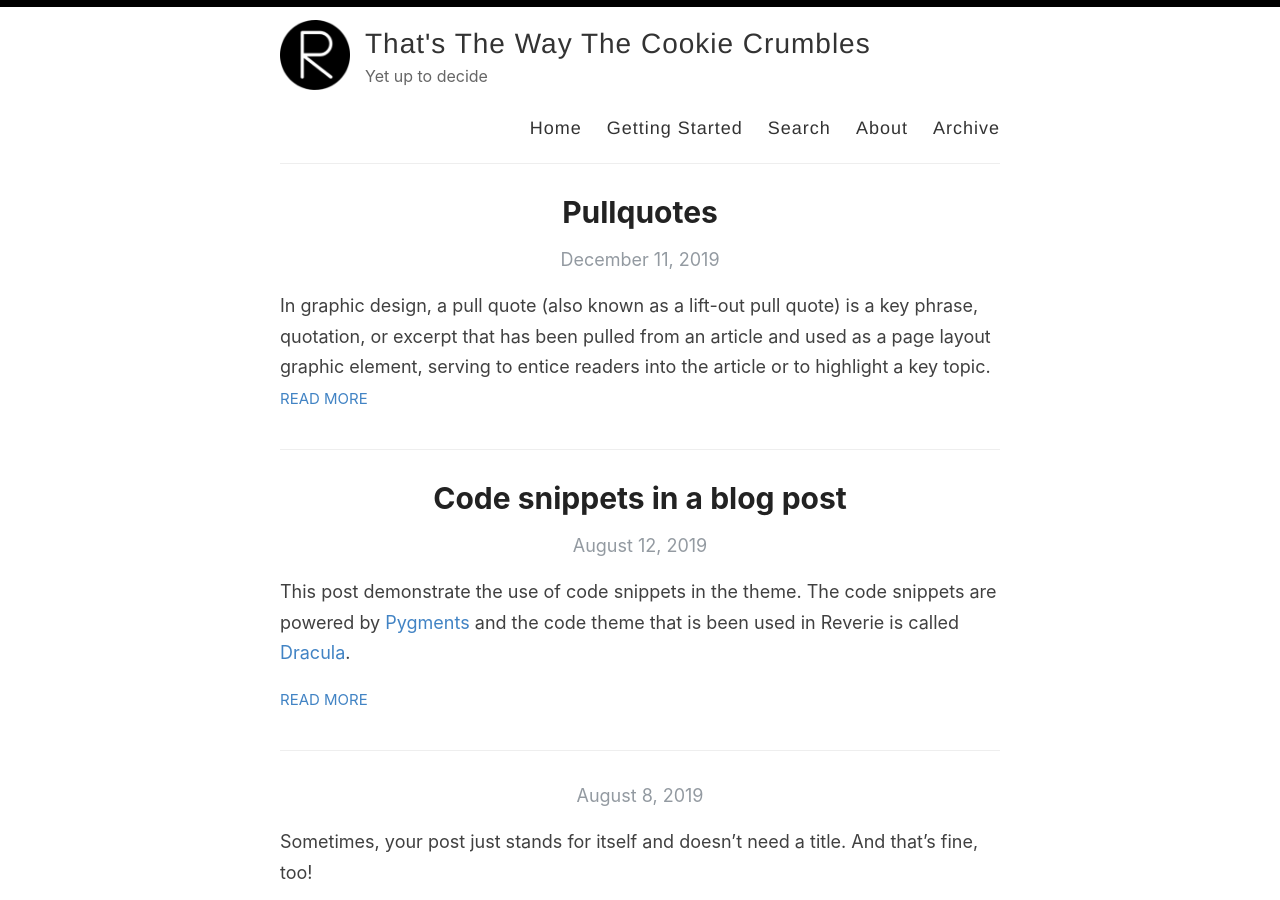
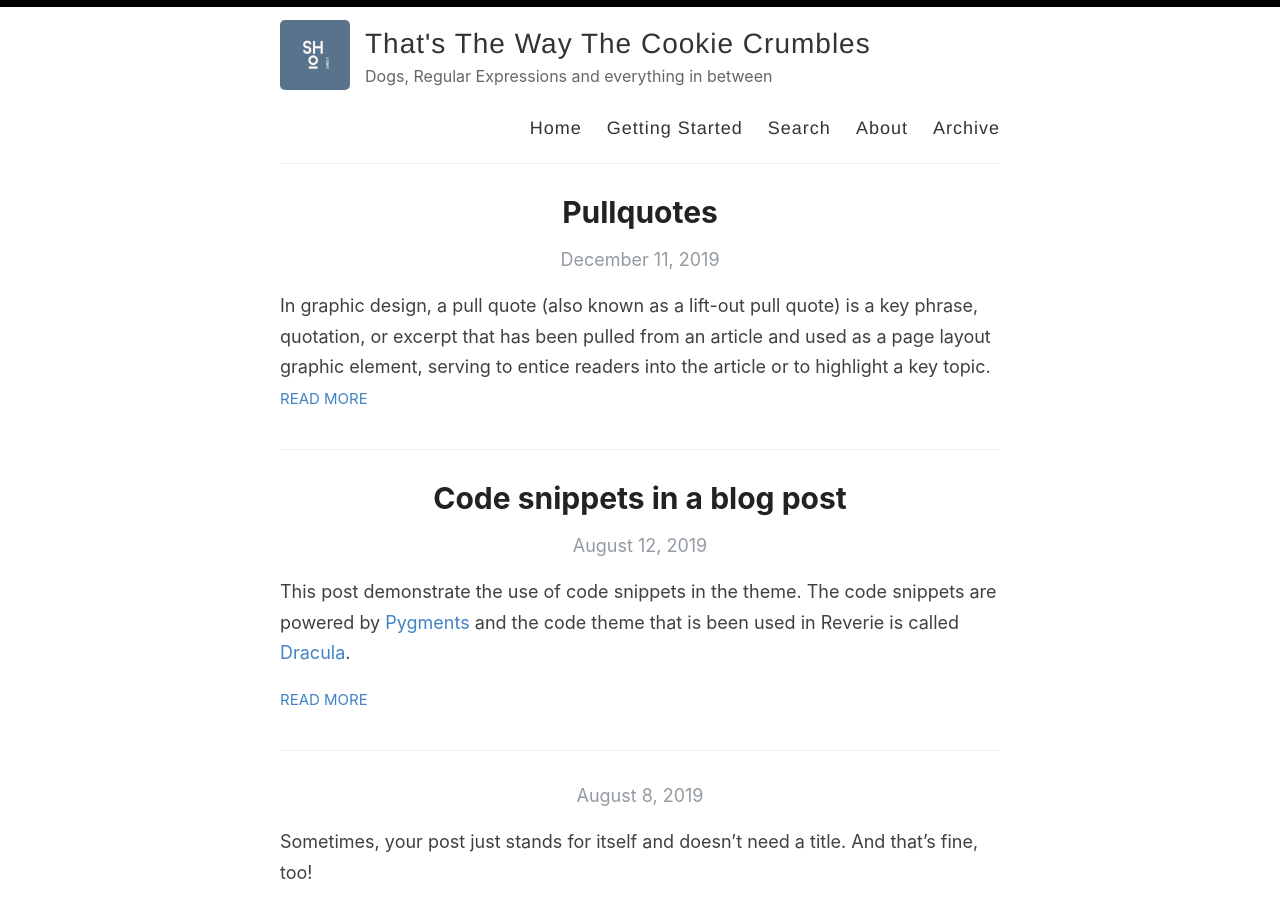
Before and after one commit to slickepinne/slickepinne.github.io, a Jekyll site: the page built from index.html, in a window 1280 px wide and 900 px high. Built offline with Jekyll 4.4.1, drawn with Linux system fonts in a browser that asks for light colours; the list of posts is cut into pages by our own code.

Commit message:
Update config, add favicon and logo

```diff
--- a/_config.yml
+++ b/_config.yml
@@ -9,10 +9,10 @@ name: That's The Way The Cookie Crumbles
 author: Svenja
 
 # Short bio or description (displayed in the header)
-description: Yet up to decide
+description: Dogs, Regular Expressions and everything in between
 
 # URL of your avatar or profile pic (you could use your GitHub profile pic)
-avatar: /images/reverie.png
+avatar: /images/svenja_logo.png
 
 #
 # Flags below are optional
```
Also changed, not shown: favicon.ico, images/favicon-32x32.png, images/svenja_logo.png (added).
